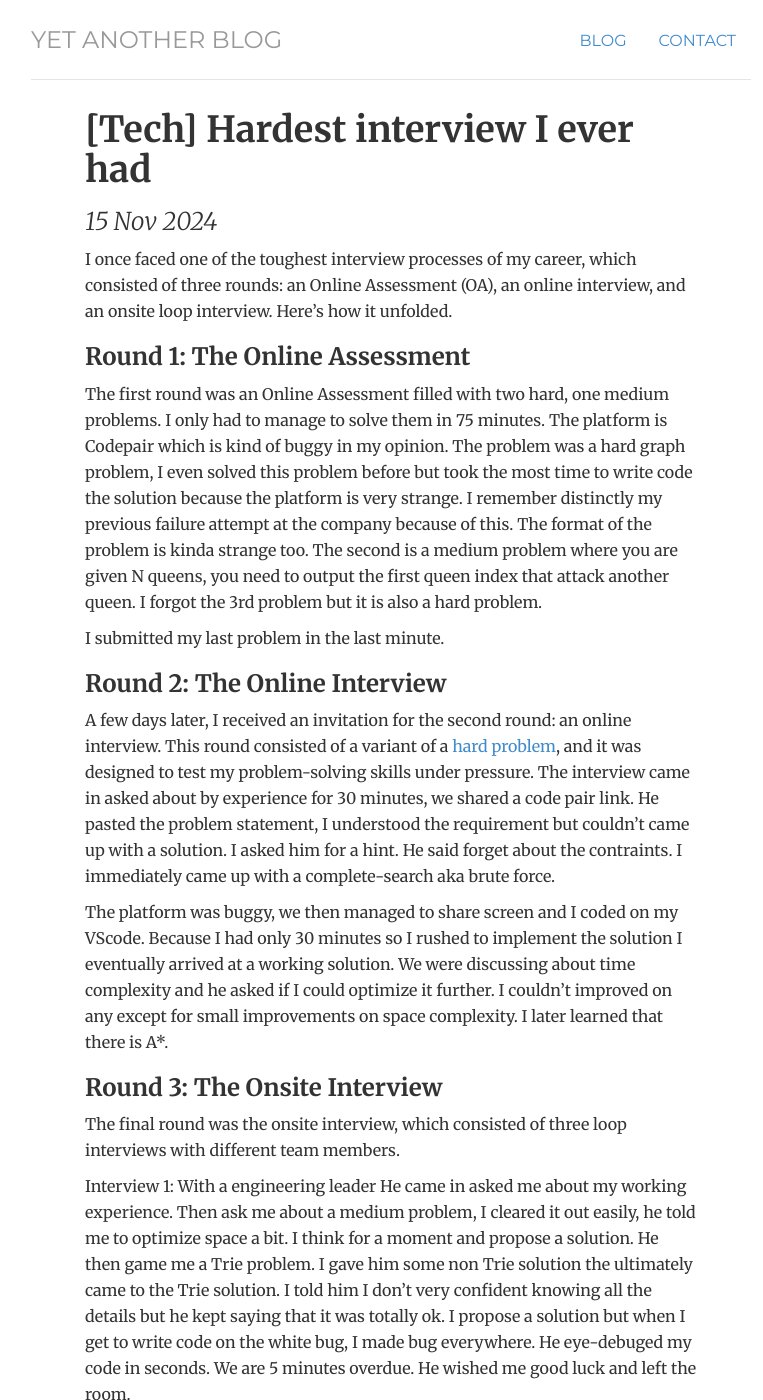
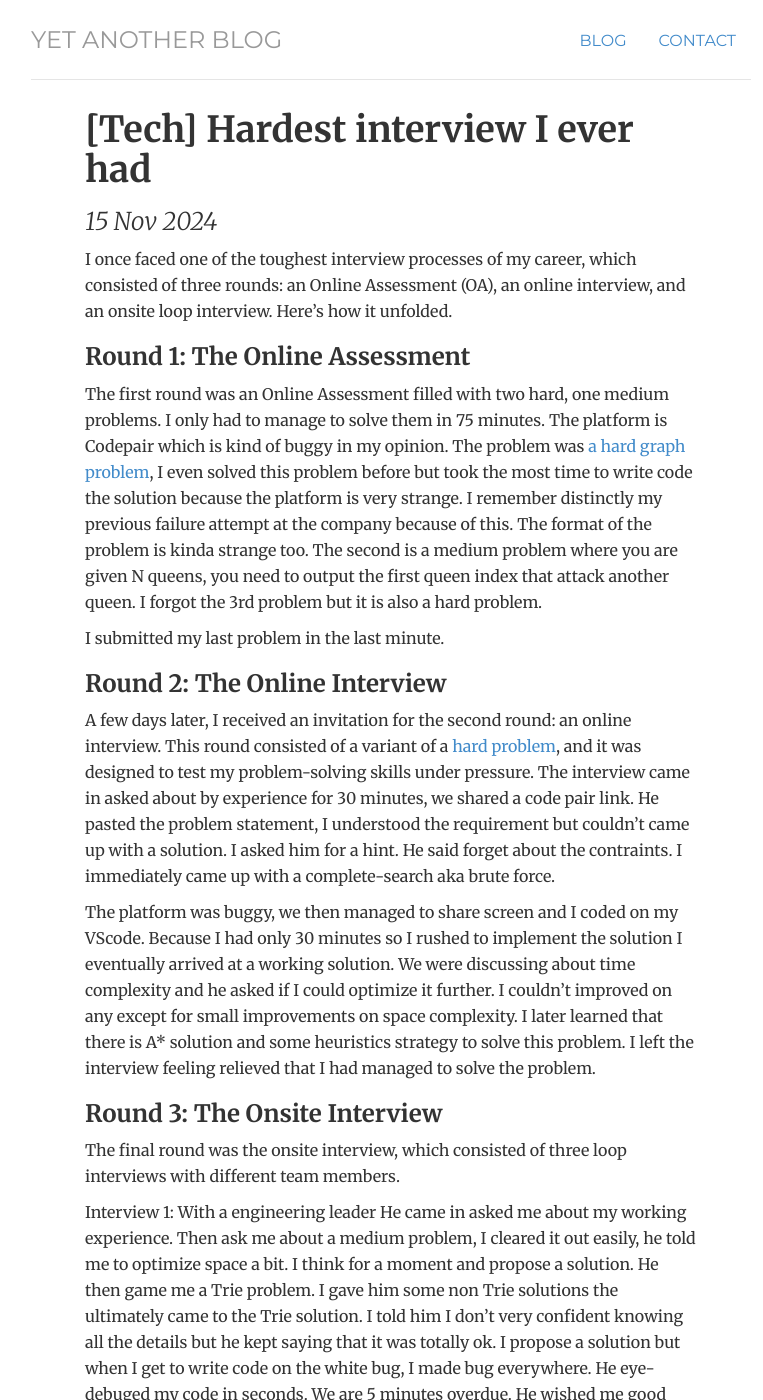
Before and after one commit to quynhdinh/quynhdinh.github.io, a Jekyll site: the page built from _posts/2024-11-15-hardest-interview.md, in a window 1280 px wide and 1400 px high. Shown: the whole window, without its empty margins (249-1012 px from the left). Built offline with Jekyll 4.4.1, drawn with Linux system fonts in a browser that asks for light colours; comment, search, counter and statistics services are not loaded; some of the changed text lies outside the part shown.

Commit message:
add problem links

```diff
--- a/_posts/2024-11-15-hardest-interview.md
+++ b/_posts/2024-11-15-hardest-interview.md
@@ -7,7 +7,7 @@ I once faced one of the toughest interview processes of my career, which consist
 
 ### Round 1: The Online Assessment
 
-The first round was an Online Assessment filled with two hard, one medium problems. I only had to manage to solve them in 75 minutes. The platform is Codepair which is kind of buggy in my opinion. The problem was a hard graph problem, I even solved this problem before but took the most time to write code the solution because the platform is very strange. I remember distinctly my previous failure attempt at the company because of this. The format of the problem is kinda strange too. The second is a medium problem where you are given N queens, you need to output the first queen index that attack another queen. I forgot the 3rd problem but it is also a hard problem.
+The first round was an Online Assessment filled with two hard, one medium problems. I only had to manage to solve them in 75 minutes. The platform is Codepair which is kind of buggy in my opinion. The problem was [a hard graph problem](https://leetcode.com/problems/longest-increasing-path-in-a-matrix/description/), I even solved this problem before but took the most time to write code the solution because the platform is very strange. I remember distinctly my previous failure attempt at the company because of this. The format of the problem is kinda strange too. The second is a medium problem where you are given N queens, you need to output the first queen index that attack another queen. I forgot the 3rd problem but it is also a hard problem.
 
 I submitted my last problem in the last minute.
 ### Round 2: The Online Interview
@@ -15,15 +15,14 @@ I submitted my last problem in the last minute.
 A few days later, I received an invitation for the second round: an online interview. This round consisted of a variant of a [hard problem](https://leetcode.com/problems/sliding-puzzle/), and it was designed to test my problem-solving skills under pressure.
 The interview came in asked about by experience for 30 minutes, we shared a code pair link. He pasted the problem statement, I understood the requirement but couldn't came up with a solution. I asked him for a hint. He said forget about the contraints. I immediately came up with a complete-search aka brute force.
 
-The platform was buggy, we then managed to share screen and I coded on my VScode. Because I had only 30 minutes so I rushed to implement the solution I eventually arrived at a working solution. We were discussing about time complexity and he asked if I could optimize it further. I couldn't improved on any except for small improvements on space complexity. I later learned that there is  A*.
-
+The platform was buggy, we then managed to share screen and I coded on my VScode. Because I had only 30 minutes so I rushed to implement the solution I eventually arrived at a working solution. We were discussing about time complexity and he asked if I could optimize it further. I couldn't improved on any except for small improvements on space complexity. I later learned that there is  A* solution and some heuristics strategy to solve this problem. I left the interview feeling relieved that I had managed to solve the problem.
 
 ### Round 3: The Onsite Interview
 
 The final round was the onsite interview, which consisted of three loop interviews with different team members.
 
 Interview 1: With a engineering leader
-    He came in asked me about my working experience. Then ask me about a medium problem, I cleared it out easily, he told me to optimize space a bit. I think for a moment and propose a solution. He then game me a Trie problem. I gave him some non Trie solution the ultimately came to the Trie solution. I told him I don't very confident knowing all the details but he kept saying that it was totally ok. I propose a solution but when I get to write code on the white bug, I made bug everywhere. He eye-debuged my code in seconds. We are 5 minutes overdue. He wished me good luck and left the room.
+    He came in asked me about my working experience. Then ask me about a medium problem, I cleared it out easily, he told me to optimize space a bit. I think for a moment and propose a solution. He then game me a Trie problem. I gave him some non Trie solutions the ultimately came to the Trie solution. I told him I don't very confident knowing all the details but he kept saying that it was totally ok. I propose a solution but when I get to write code on the white bug, I made bug everywhere. He eye-debuged my code in seconds. We are 5 minutes overdue. He wished me good luck and left the room.
 
 Interview 2: Technical Problem
     This is when I completely flop. An engineer came in first asked me about my expierence. Then gave me about some kind of game strategy problem. I didn't have a clue. He hinted me it was divide and conquer. I still don't know how code it. I asked for another problem. He ask me to solve the "merge K sorted linked list".
@@ -33,6 +32,6 @@ Interview 3: Technical Problem
 
 There was supposed to have an interview with the CTO but apparently he was busy so I didn't get to meet him.
 ### Conclusion
-I knew that they will only asked hard level problems in the interview but I don't think that they will be that hard. The lucky part is that I have a feeling that they will asked a Trie problem so I had brushed up on my Trie knowledge before hand. The unlucky part is that they game me strategy-based problem which I never liked.
+I knew that they will only asked hard level problems in the interview but I don't think that they will be that hard. The lucky part is that I have a feeling that they will asked a Trie problem so I had brushed up on my Trie knowledge before hand. The unlucky part is that they game me strategy-based problem which I never liked. I didn't get the offer in the end and I think it is fair. I gave it my best shot but I didn't perform well enough.
 
 The bar of hiring is amazing. I happened to know 2 of the interviewers are IOI medalist!
```
